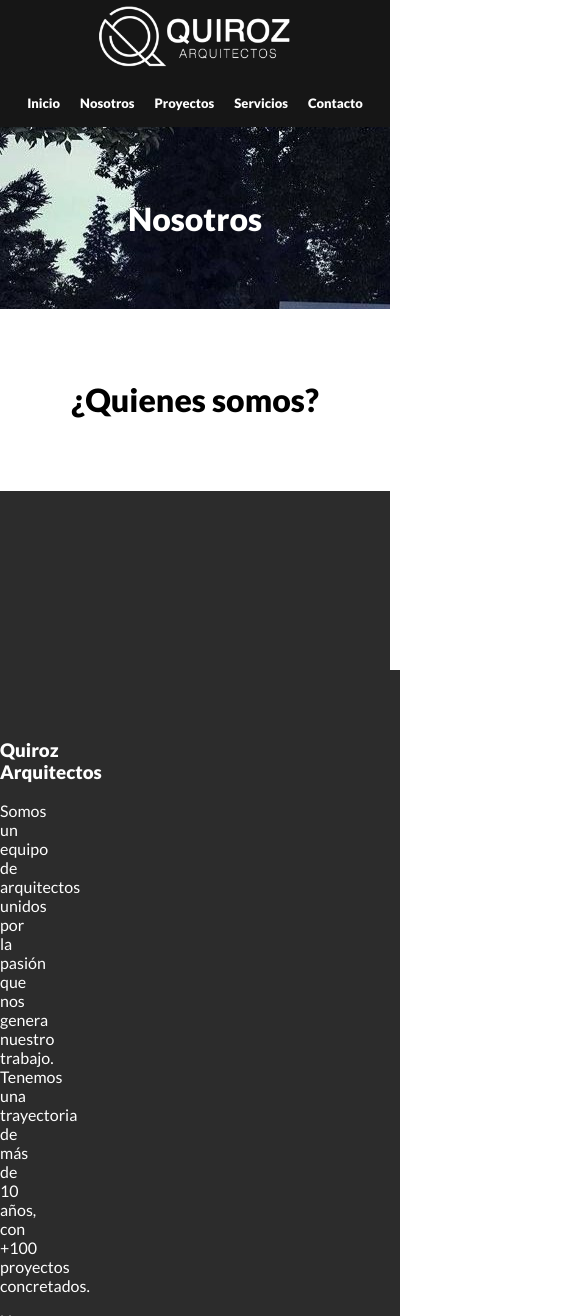
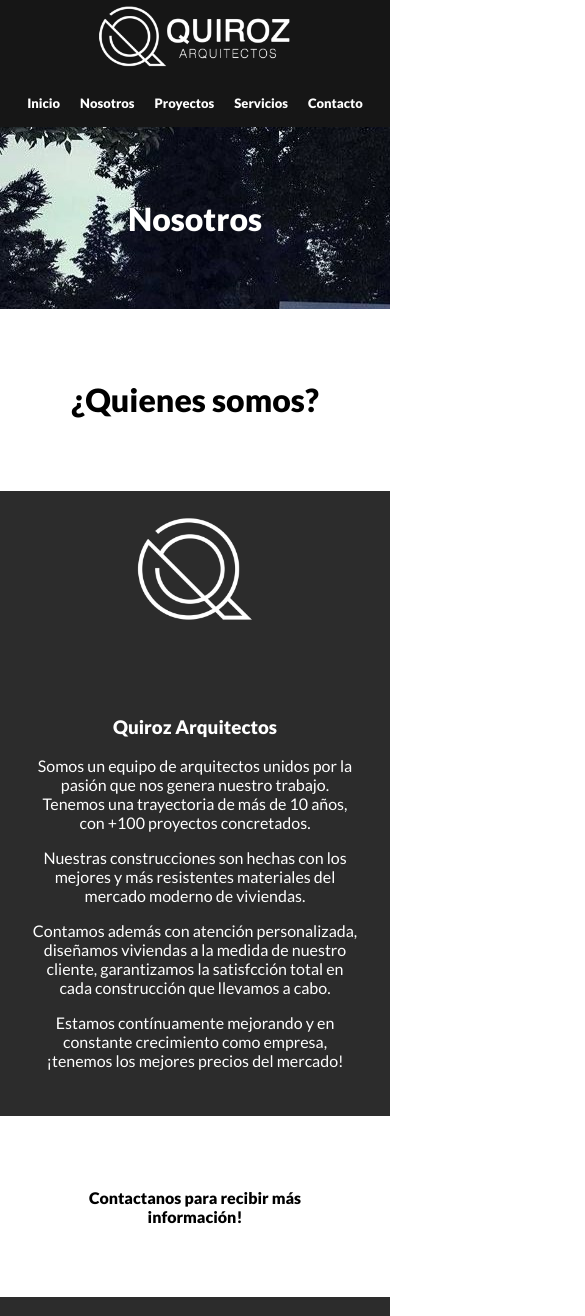
Before and after one commit to TomasNM/PF-Quiroz-Nativo, a website: page pages/nosotros.html in a window 390 px wide. Shown: the top 1316 px of the page, 585 px wide, since content can reach past the window. Drawn offline with Linux system fonts and the light colour scheme.

Commit message:
corrección de errores

```diff
--- a/scss/_general.scss
+++ b/scss/_general.scss
@@ -25,5 +25,3 @@
 .img-border{border-radius: 15px 15px 0px 0px;}
 .button{width: 40%;height: auto; background-color: #161616; color: white;border-radius: 5px; border-color: #000000;}
 .button:hover{background-color: white;color: black;transition: 1s all;}
-.logoNosotros{width: 40%;height: auto; margin-left: 550px; padding-top: 20px;}
-.pr-400{padding-right: 400px;}
--- a/scss/_mediaqueries.scss
+++ b/scss/_mediaqueries.scss
@@ -78,6 +78,8 @@
         .logo1{grid-area: logo1;}
         .contacto1{grid-area: contacto1;}
     }
+    .logoNosotros{width: 40%;height: auto; margin-left: 550px; padding-top: 20px;}
+    .pr-400{padding-right: 400px;}
 }
 /* TABLET */
 @media (min-width:769px) and (max-width:1023px){
@@ -94,4 +96,6 @@
     body{overflow-x: hidden;}
     li a{font-size: 13px;}
     .button{width: 50%;height: auto;}
+    .logoNosotros{width: 40%;height: auto; margin-left: auto;margin-right: auto;display: block;}
+    .texto1{padding: 30px; text-align: center;}
 }
```
Also changed, not shown: css/style.css, 1 other file.
